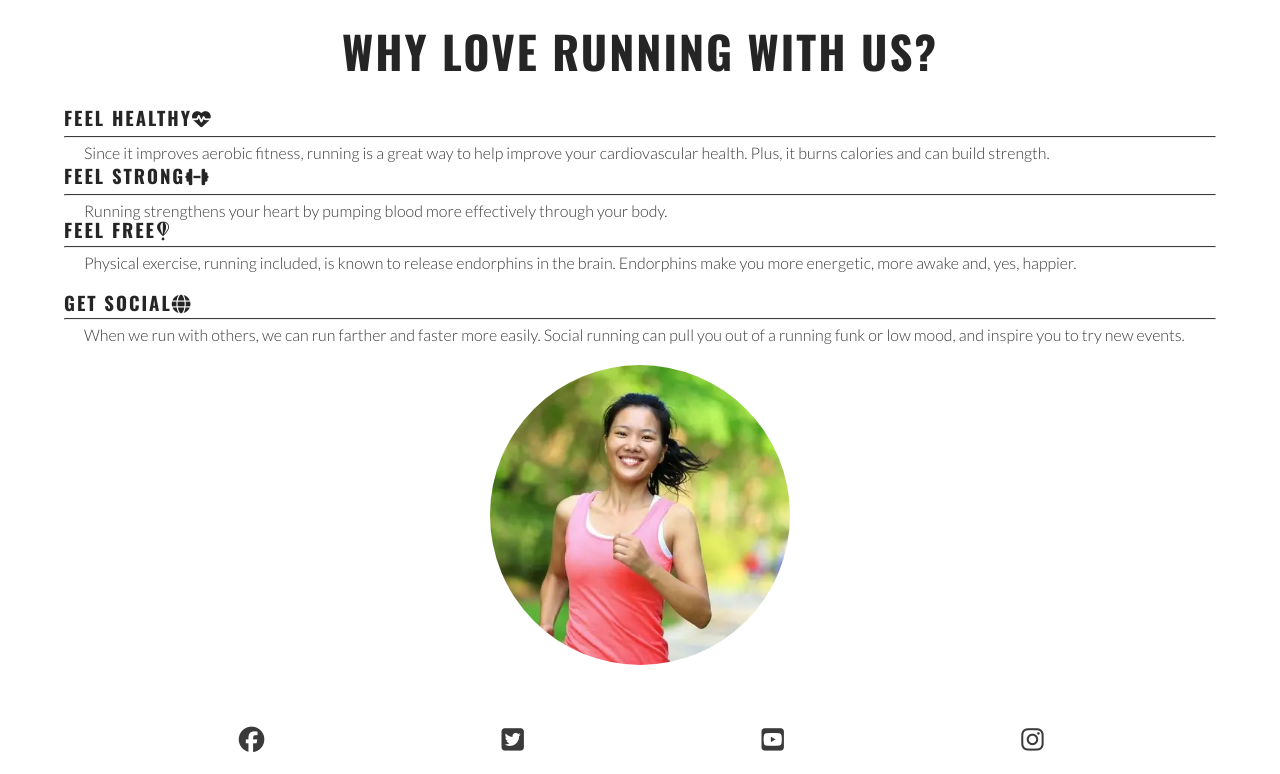
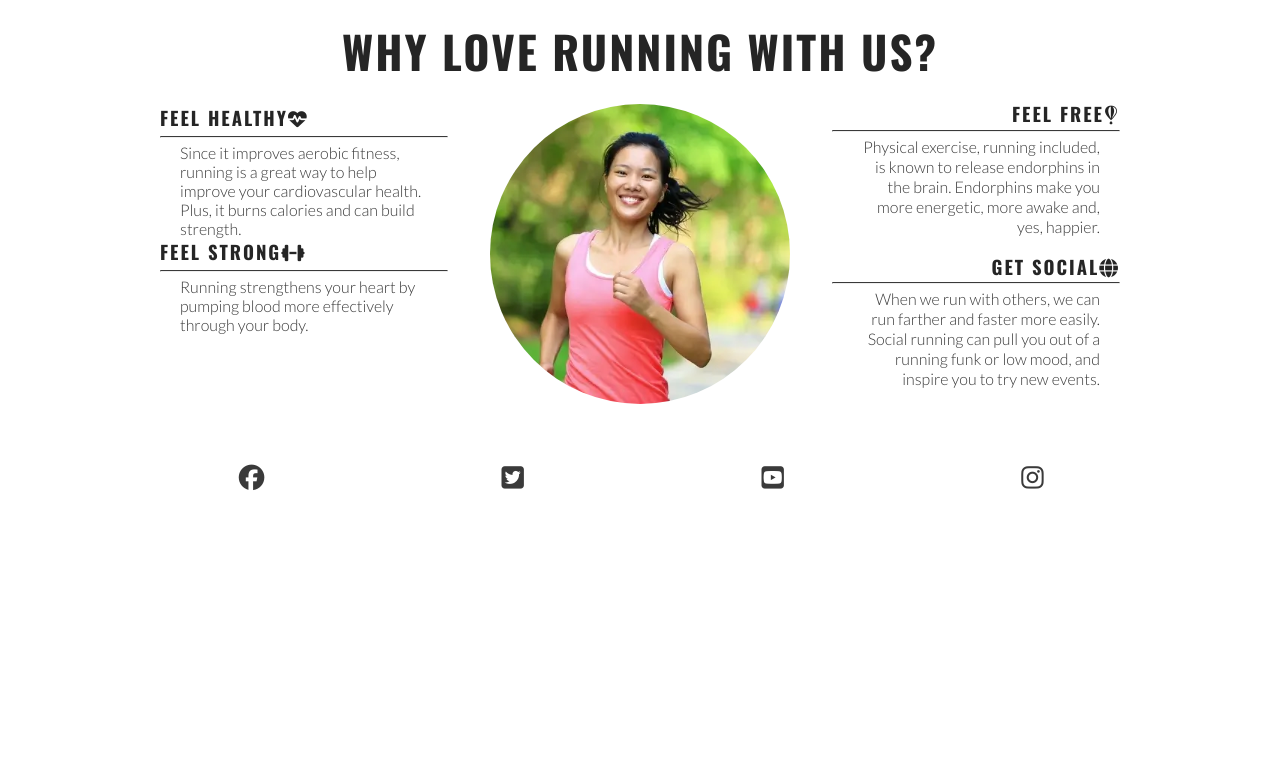
Before and after one commit to alexelbert/love-running, a plain HTML site: page index.html in a window 1280 px wide. Shown: the part 681-1455 px from the top of the page. After the commit the page ends 1193 px from the top, so only its background shows below. Drawn offline with nearby package versions, Linux system fonts and the light colour scheme.

Commit message:
Make reasons section responsive

```diff
--- a/assets/css/style.css
+++ b/assets/css/style.css
@@ -218,6 +218,23 @@ main {
         right: 50px;
     }
 
+    /* Reasons section */
+    #benefits-physical,
+    #benefits-mental {
+        display: flex;
+        flex-direction: column;
+        width: 100%;
+    }
+
+    #benefits-physical>div,
+    #benefits-mental>div {
+        width: 75%;
+    }
+
+    #benefits-mental>div {
+        text-align: end;
+        align-self: flex-end;
+    }
 }
 
 /*Large devices (laptops and desktops, 992px and up)*/
@@ -226,4 +243,35 @@ main {
     #menu a:hover {
         border-bottom: 1px solid #3a3a3a;
     }
+
+
 }
+
+@media screen and (min-width: 1200px) {
+
+    /* Reasons section */
+    #benefits {
+        display: flex;
+        flex-direction: row;
+    }
+
+    #benefits>div {
+        flex: 1;
+    }
+
+    #benefits-image {
+        order: 0
+    }
+
+    #benefits-mental {
+        order: 1;
+    }
+
+    #benefits-mental>div {
+        align-self: flex-start;
+    }
+
+    #benefits-physical>div {
+        align-self: flex-end;
+    }
+}
```
